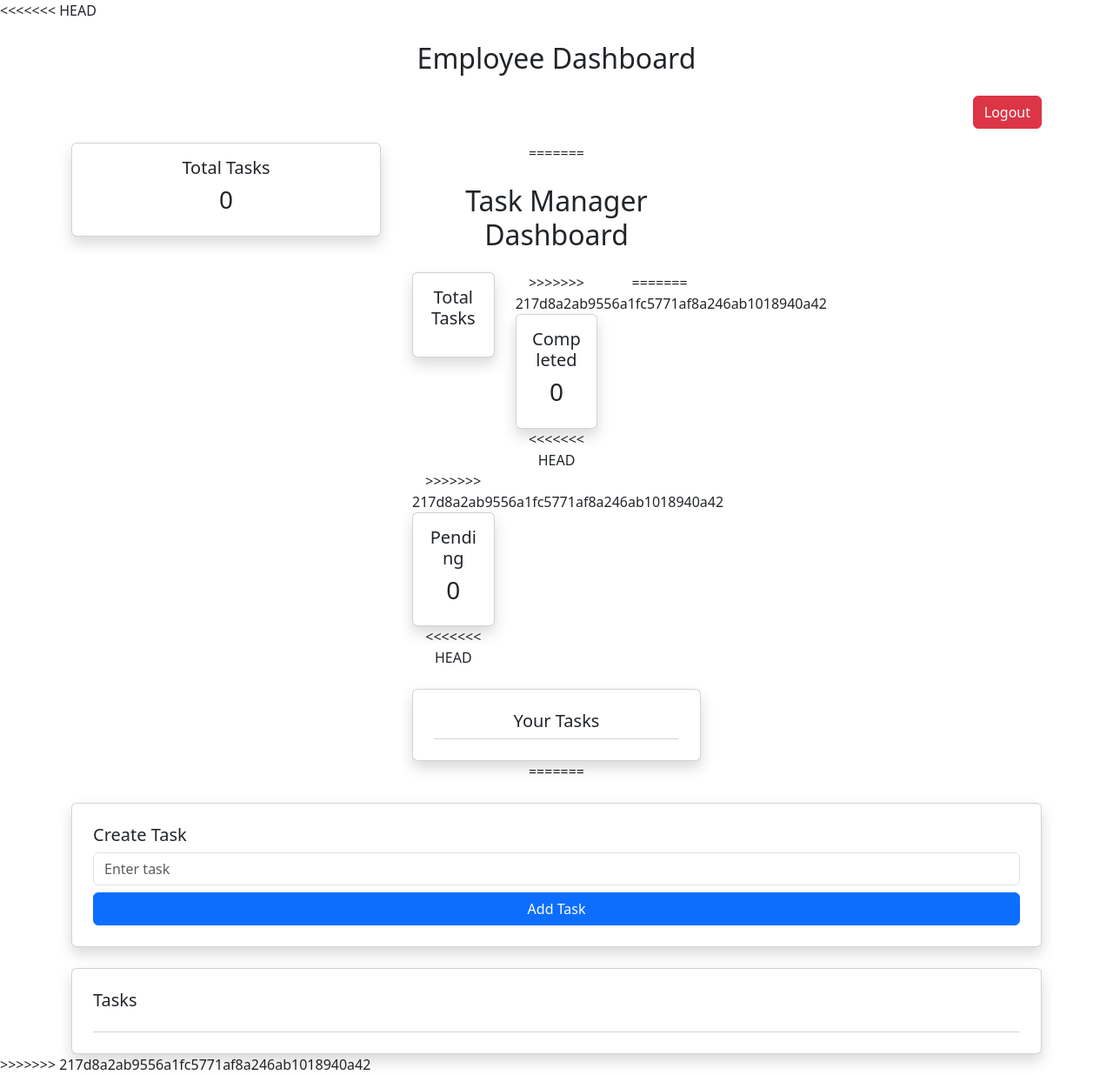
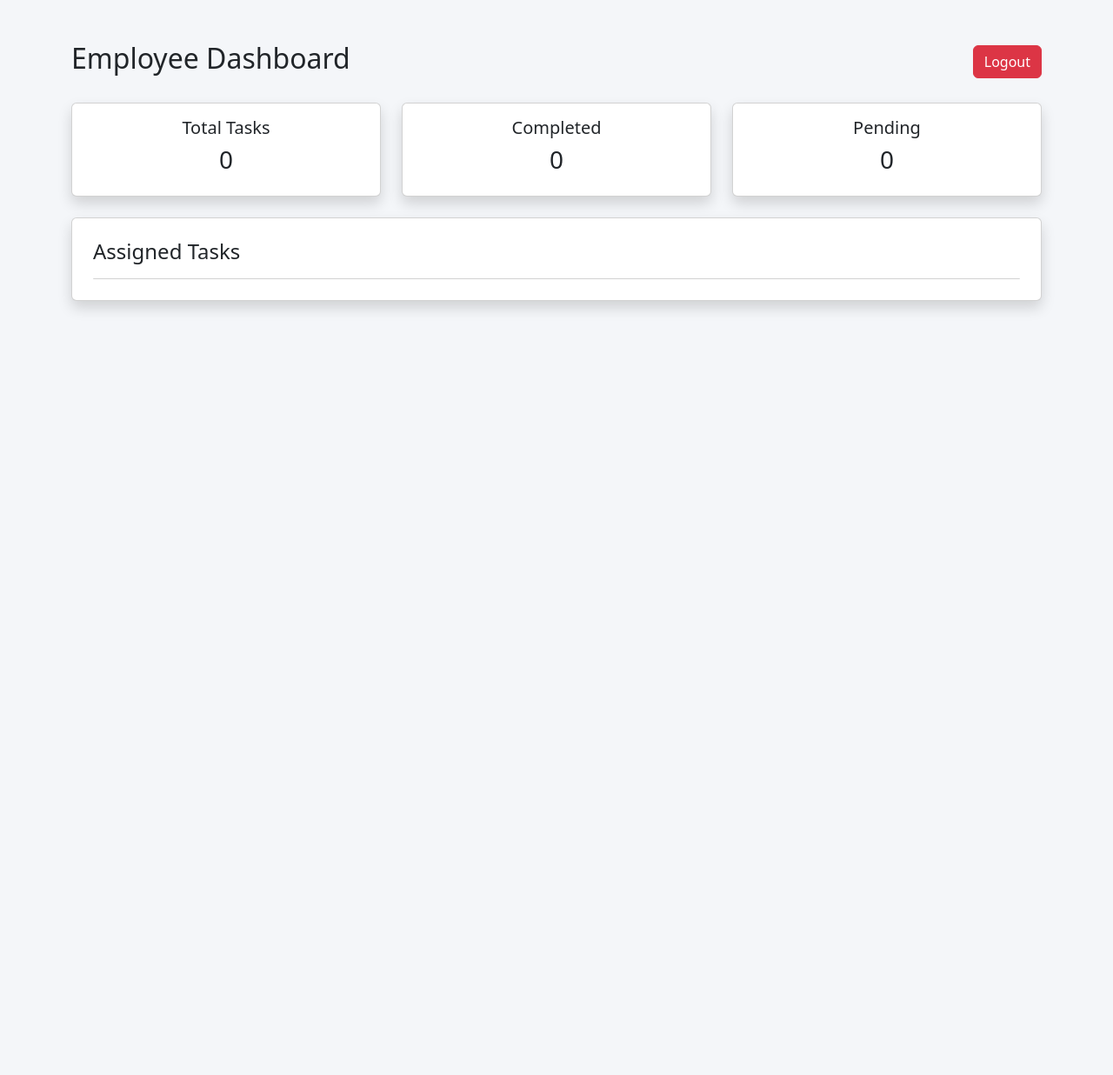
Before and after one commit to DEEYO-09/task-manager-app, a Flask app: page /dashboard in a window 1280 px wide. Shown: the whole page at 87% size. After the commit the page ends 357 px from the top, so only its background shows below. Run offline with Flask 3, Linux system fonts and the light colour scheme; the visitor is signed in with stand-in values (Sample User, id 1).

Commit message:
Removed merge conflicts

```diff
--- a/templates/dashboard.html
+++ b/templates/dashboard.html
@@ -1,152 +1,125 @@
 <!DOCTYPE html>
 <html>
+
 <head>
-<<<<<<< HEAD
     <title>Employee Dashboard</title>
+
     <link href="https://cdn.jsdelivr.net/npm/bootstrap@5.3.3/dist/css/bootstrap.min.css" rel="stylesheet">
 </head>
-<body>
 
-<div class="container mt-4">
+<body style="background-color:#f4f6f9;">
 
-<h2 class="text-center mb-4">Employee Dashboard</h2>
+<div class="container mt-5">
 
-<div class="text-end mb-3">
-    <a href="/logout" class="btn btn-danger">Logout</a>
+    <!-- HEADER -->
+    <div class="d-flex justify-content-between align-items-center mb-4">
+
+        <h2>Employee Dashboard</h2>
+
+        <a href="/logout" class="btn btn-danger">
+            Logout
+        </a>
+
     </div>
 
+    <!-- STATS SECTION -->
     <div class="row text-center mb-4">
+
+        <!-- TOTAL TASKS -->
         <div class="col-md-4">
-        <div class="card p-3 shadow">
+
+            <div class="card shadow p-3">
+
                 <h5>Total Tasks</h5>
+
                 <h3>{{ total }}</h3>
-        </div>
+
             </div>
 
-    <div class="col-md-4">
-=======
-    <title>Dashboard</title>
-    <link href="https://cdn.jsdelivr.net/npm/bootstrap@5.3.3/dist/css/bootstrap.min.css" rel="stylesheet">
-
-</head>
-<body>
-    <div class="container mt-4">
-
-    <h2 class="text-center mb-4">Task Manager Dashboard</h2>
-
-    <!-- STATS -->
-    <div class="row text-center mb-4">
-
-        <div class="col-md-4">
-        <div class="card p-3 shadow">
-            <h5>Total Tasks</h5>
-            <h3>{{ total_tasks }}</h3>
-        </div>
         </div>
 
+        <!-- COMPLETED TASKS -->
         <div class="col-md-4">
->>>>>>> 217d8a2ab9556a1fc5771af8a246ab1018940a42
-        <div class="card p-3 shadow">
+
+            <div class="card shadow p-3">
+
                 <h5>Completed</h5>
+
                 <h3>{{ completed }}</h3>
-        </div>
-<<<<<<< HEAD
+
             </div>
 
-    <div class="col-md-4">
-=======
         </div>
 
+        <!-- PENDING TASKS -->
         <div class="col-md-4">
->>>>>>> 217d8a2ab9556a1fc5771af8a246ab1018940a42
-        <div class="card p-3 shadow">
+
+            <div class="card shadow p-3">
+
                 <h5>Pending</h5>
+
                 <h3>{{ pending }}</h3>
-        </div>
-<<<<<<< HEAD
-    </div>
+
             </div>
 
-<div class="card p-4 shadow">
-    <h5>Your Tasks</h5>
+        </div>
+
+    </div>
+
+    <!-- TASK LIST -->
+    <div class="card shadow p-4">
+
+        <h4 class="mb-3">Assigned Tasks</h4>
 
         <ul class="list-group">
+
             {% for task in tasks %}
-        <li class="list-group-item d-flex justify-content-between">
+
+            <li class="list-group-item d-flex justify-content-between align-items-center">
+
+                <!-- TASK TITLE -->
+                <div>
+
                     {{ task.title }}
 
-            <span>
-                <span class="badge bg-success">{{ task.status }}</span>
-                <a href="/update_task/{{ task.id }}" class="btn btn-sm btn-primary">Update</a>
+                </div>
+
+                <!-- STATUS + UPDATE BUTTON -->
+                <div>
+
+                    {% if task.status == 'Done' %}
+
+                        <span class="badge bg-success me-2">
+                            Done
                         </span>
+
+                    {% else %}
+
+                        <span class="badge bg-warning text-dark me-2">
+                            Pending
+                        </span>
+
+                    {% endif %}
+
+                    <a href="/update_task/{{ task.id }}"
+                       class="btn btn-sm btn-primary">
+
+                        Update
+
+                    </a>
+
+                </div>
+
             </li>
+
             {% endfor %}
+
         </ul>
 
     </div>
 
 </div>
 
-=======
-        </div>
+</body>
 
-    </div>
-
-    <!-- CREATE TASK -->
-    <div class="card p-4 shadow mb-4">
-        <h5>Create Task</h5>
-        <form method="POST" action="/dashboard">
-         <input type="text" name="task" class="form-control mb-2" placeholder="Enter task" required>
-         <button class="btn btn-primary w-100">Add Task</button>
-        </form>
-
-    </div>
-
-    <!-- TASK LIST -->
-        <div class="card p-4 shadow">
-  <h5>Tasks</h5>
-
-  <ul class="list-group mt-3">
-
-    {% for task in tasks %}
-    <li class="list-group-item d-flex justify-content-between align-items-center">
-
-      <!-- TASK NAME -->
-      <div>
-        {{ task.title }}
-      </div>
-
-      <!-- STATUS + ACTION BUTTON -->
-      <div class="d-flex align-items-center">
-
-        <!-- STATUS BADGE -->
-        {% if task.status == 'Done' %}
-          <span class="badge bg-success me-2">Done</span>
-        {% else %}
-          <span class="badge bg-warning text-dark me-2">Pending</span>
-        {% endif %}
-
-        <!-- TOGGLE BUTTON -->
-        <a href="/update_task/{{ task.id }}"
-           class="btn btn-sm btn-outline-primary">
-          Update
-        </a>
-<a href="/delete_task/{{ task.id }}"
-   class="btn btn-sm btn-danger ms-2">
-  Delete
-</a>
-
-      </div>
-
-    </li>
-    {% endfor %}
-
-  </ul>
-</div>
-
-
-    </div>
-
->>>>>>> 217d8a2ab9556a1fc5771af8a246ab1018940a42
-</body>
 </html>
--- a/templates/home.html
+++ b/templates/home.html
@@ -1,7 +1,6 @@
 <!DOCTYPE html>
 <html>
 <head>
-<<<<<<< HEAD
     <title>Welcome</title>
     <link href="https://cdn.jsdelivr.net/npm/bootstrap@5.3.3/dist/css/bootstrap.min.css" rel="stylesheet">
 </head>
@@ -44,4 +43,3 @@
 
 </body>
 </html>
->>>>>>> 217d8a2ab9556a1fc5771af8a246ab1018940a42
```
Also changed, not shown: instance/users.db (deleted). Lines whose indentation alone changed are shown as unchanged.
